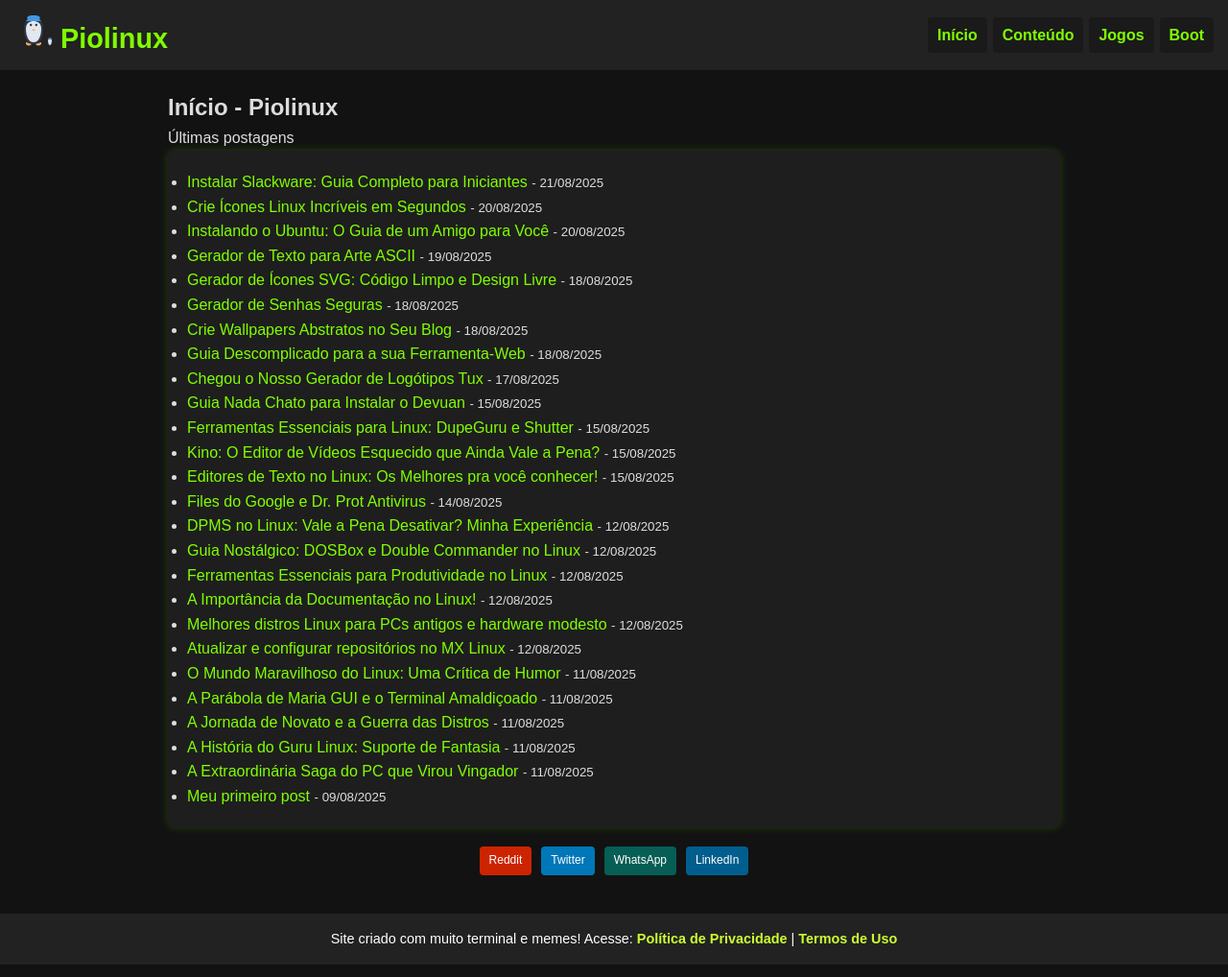
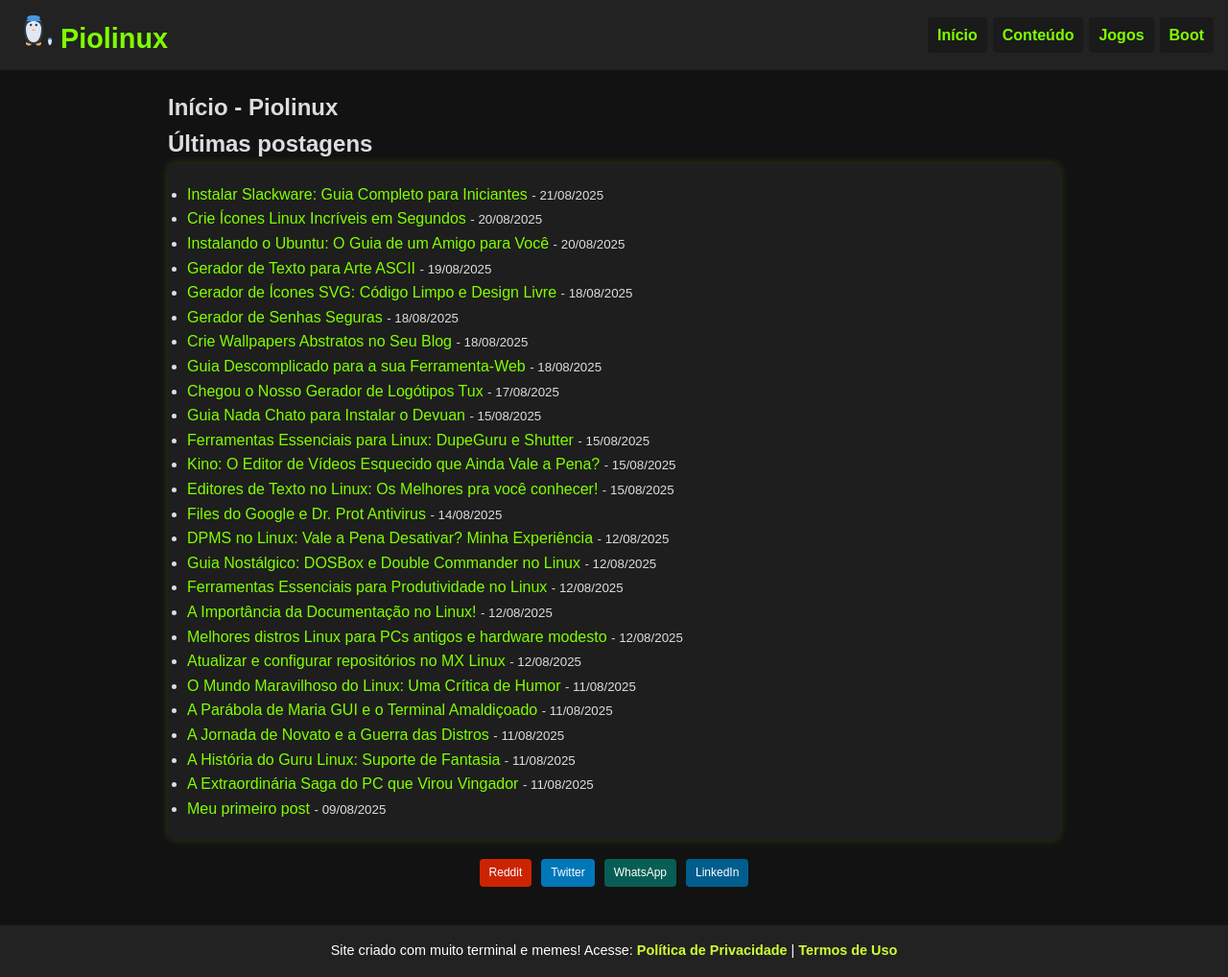
Before and after one commit to Piolinux/piolinux-site, a Jekyll site: the page built from index.md, in a window 1280 px wide. Shown: the whole page at 96% size. Built offline with Jekyll 4.4.1, drawn with Linux system fonts in a browser that asks for light colours.

```diff
--- a/index.md
+++ b/index.md
@@ -8,7 +8,7 @@ title: "Início - Piolinux"
 
 
 
-  <h>Últimas postagens</h>
+  <h2>Últimas postagens</h2>
 
   <section>
     {% if site.posts.size > 0 %}
```
